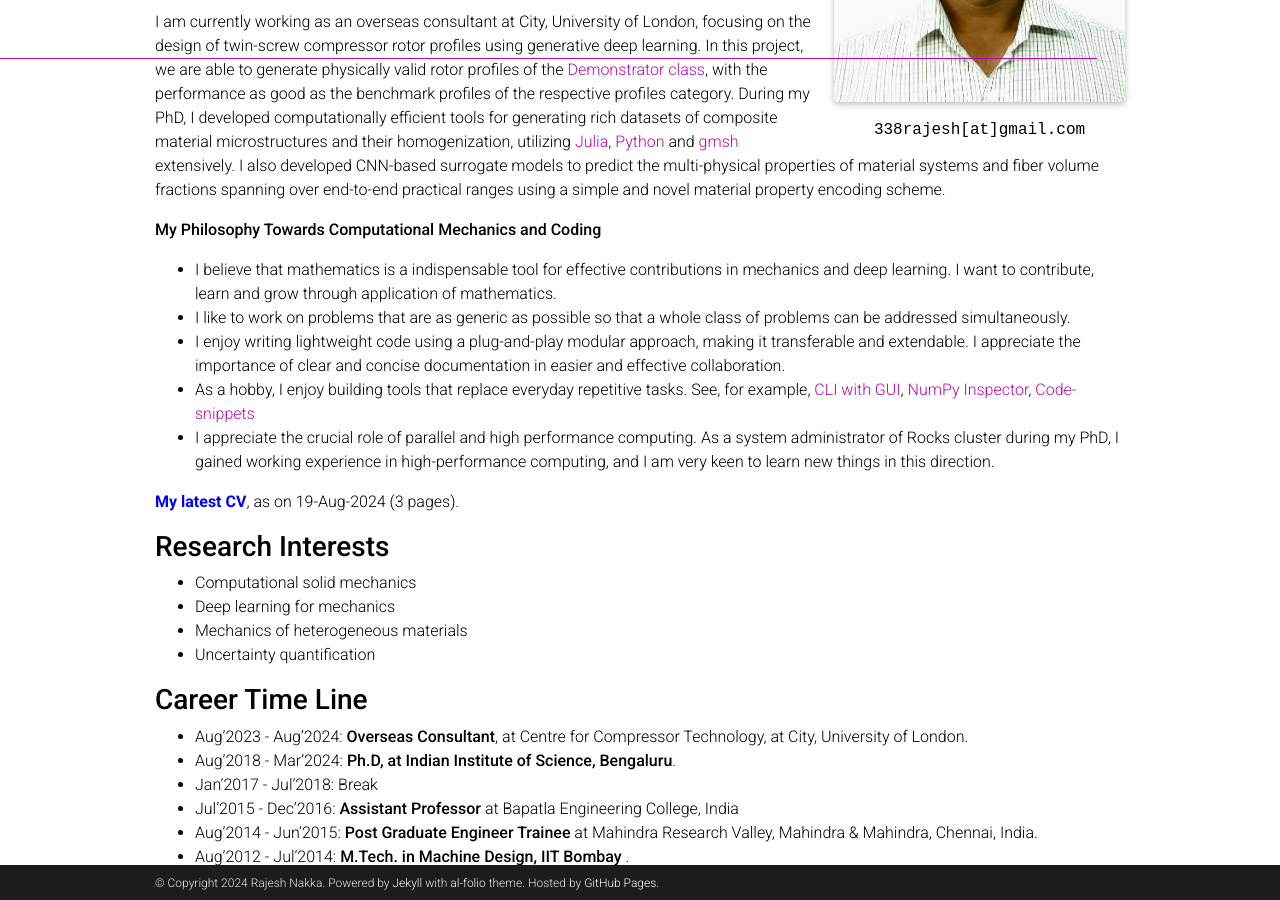
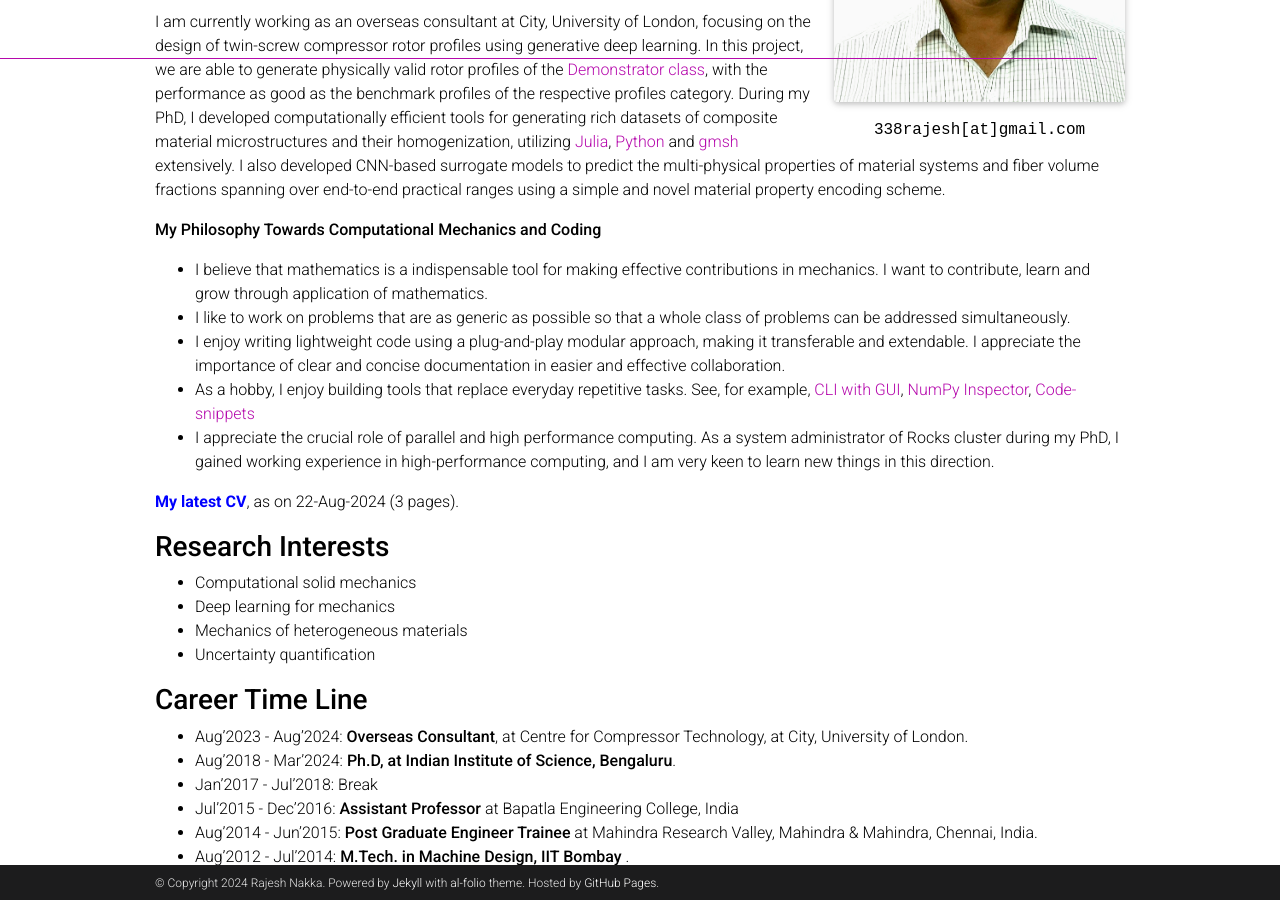
Before and after one commit to 338rajesh/338rajesh.github.io, a Jekyll site: the page built from _pages/about.md, in a window 1280 px wide and 900 px high, scrolled down 474 px. Built offline with Jekyll 4.4.1, drawn with Linux system fonts in a browser that asks for light colours; comment, search, counter and statistics services are not loaded; a style sheet for code colours, icons or effects is not loaded.

Commit message:
Fixed Typo

```diff
--- a/_pages/about.md
+++ b/_pages/about.md
@@ -34,13 +34,13 @@ I am currently working as an overseas consultant at City, University of London,
 
 **My Philosophy Towards Computational Mechanics and Coding**
 
-+ I believe that mathematics is a indispensable tool for effective contributions in mechanics and deep learning. I want to contribute, learn and grow through application of mathematics.
++ I believe that mathematics is a indispensable tool for making effective contributions in mechanics. I want to contribute, learn and grow through application of mathematics.
 + I like to work on problems that are as generic as possible so that a whole class of problems can be addressed simultaneously.
 + I enjoy writing lightweight code using a plug-and-play modular approach, making it transferable and extendable. I appreciate the importance of clear and concise documentation in easier and effective collaboration.
 + As a hobby, I enjoy building tools that replace everyday repetitive tasks. See, for example, [CLI with GUI](https://github.com/338rajesh/clip), [NumPy Inspector](https://github.com/338rajesh/npi), [Code-snippets](https://github.com/338rajesh/my-code-snippets)
 + I appreciate the crucial role of parallel and high performance computing. As a system administrator of Rocks cluster during my PhD, I gained working experience in high-performance computing, and I am very keen to learn new things in this direction.
 
-[<span style="color: blue; font-weight: bold;">My latest CV</span>](/cv.pdf), as on 19-Aug-2024  (3 pages).
+[<span style="color: blue; font-weight: bold;">My latest CV</span>](/cv.pdf), as on 22-Aug-2024  (3 pages).
 
 ### **Research Interests**
 
```
